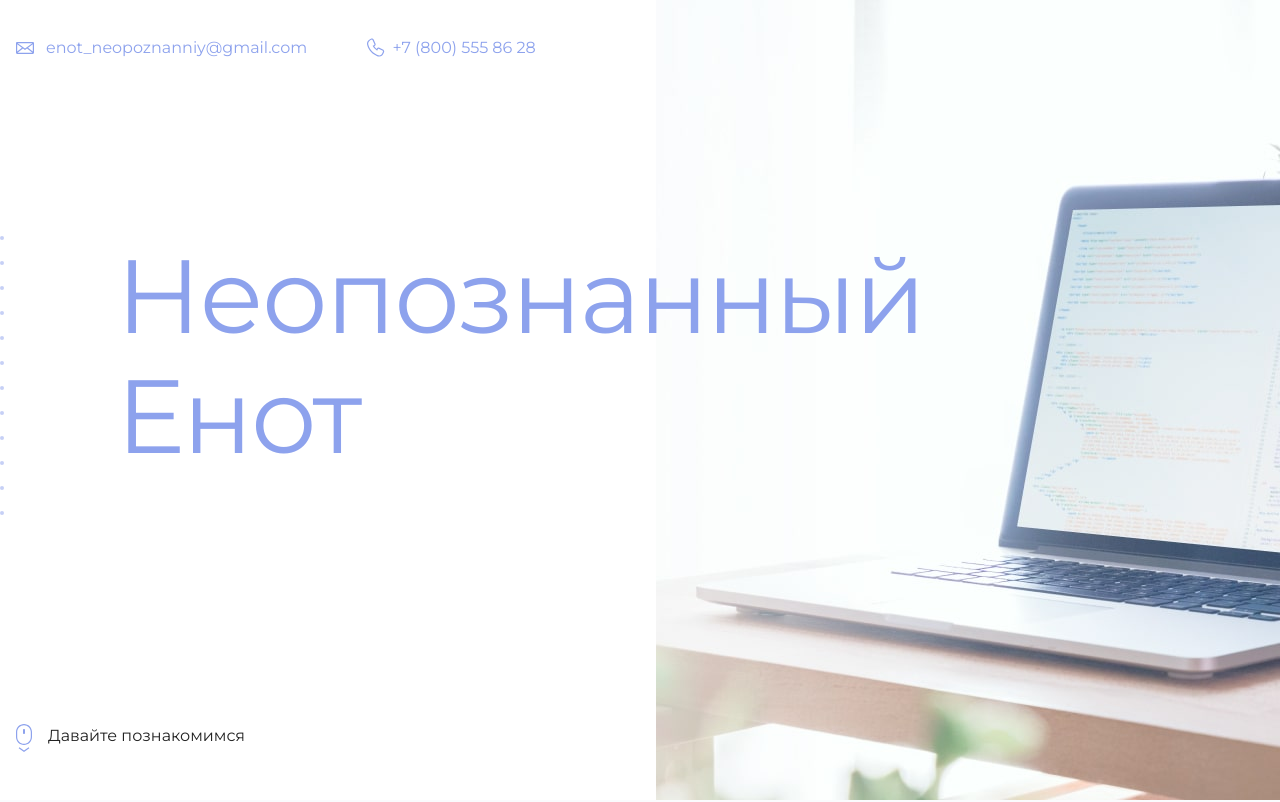
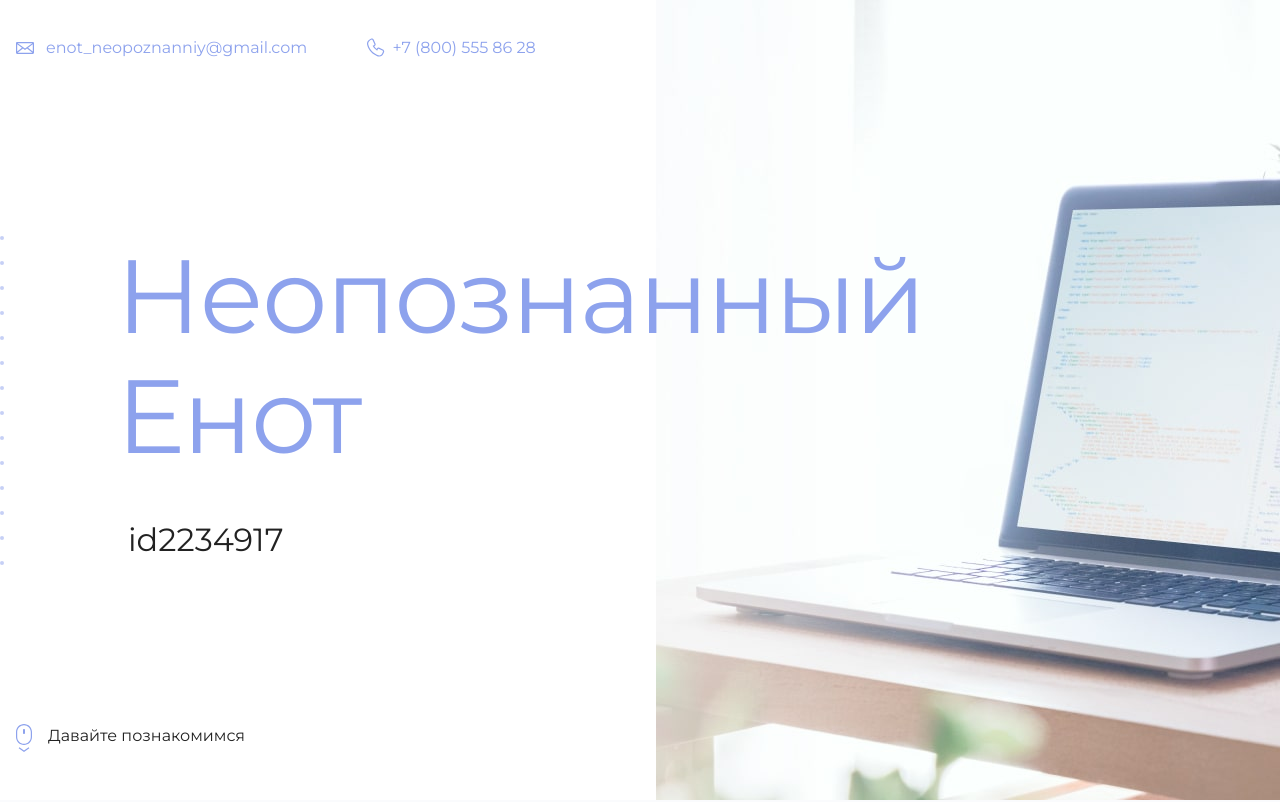
Before and after one commit to timur-priluka/test, a plain HTML site: page index.html in a window 1280 px wide. Shown: the top 802 px of the page. Drawn offline with Linux system fonts and the light colour scheme.

Commit message:
Update index.html

```diff
--- a/index.html
+++ b/index.html
@@ -19,7 +19,7 @@
       <section class="hero-image">
         <div class="container">
           <h1 class="heading">Неопознанный Енот</h1>
-          <p><!-- Тут ваш id2234917 на сайте Академии --></p>
+          <p>id2234917</p>
         </div>
       </section>
 
```
